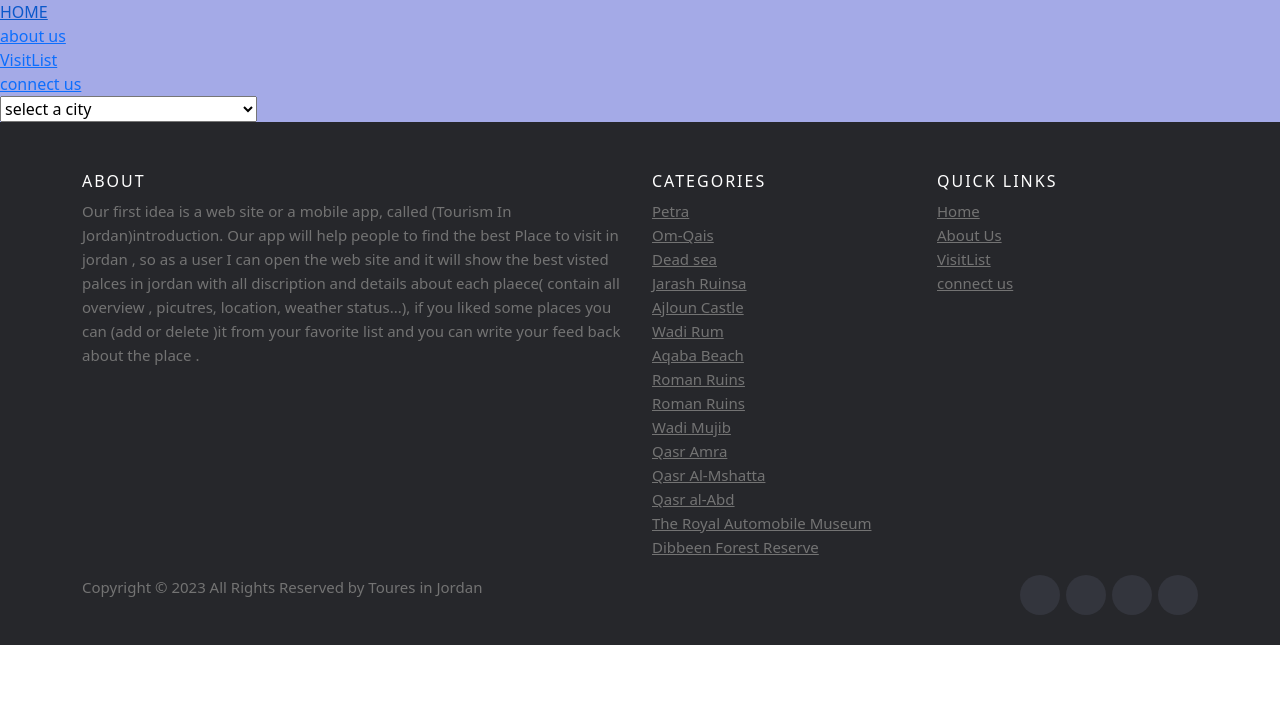
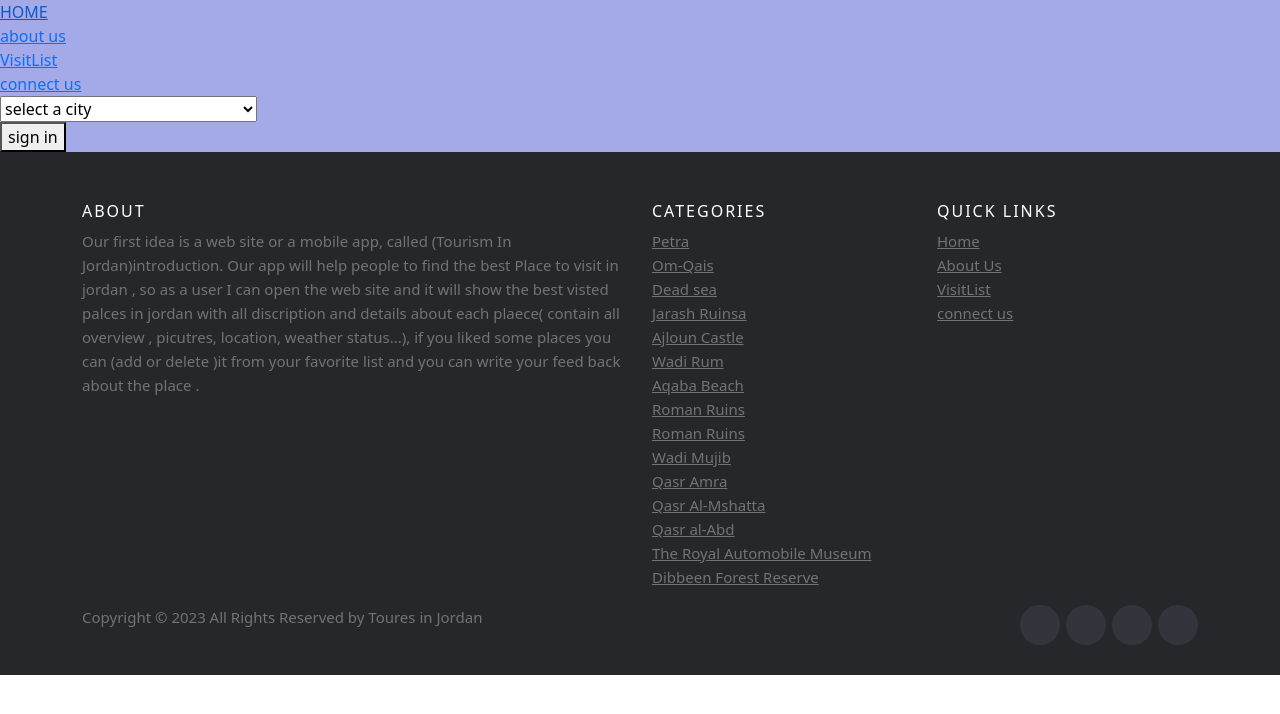
Before and after one commit to Tourism-in-Jordan/Tourism-in-jordan-FE, a React (Create React App) app: page / in a window 1280 px wide. Shown: the top 714 px of the page. Built offline with nearby package versions, Linux system fonts and the light colour scheme; no server answers.

Commit message:
add auth0 system , add some styles to about us page

```diff
--- a/package.json
+++ b/package.json
@@ -3,12 +3,13 @@
   "version": "0.1.0",
   "private": true,
   "dependencies": {
+    "@auth0/auth0-react": "^2.0.1",
     "@testing-library/jest-dom": "^5.16.5",
     "@testing-library/react": "^13.4.0",
     "@testing-library/user-event": "^13.5.0",
     "axios": "^1.3.5",
+    "bootstrap": "^5.2.3",
     "dotenv": "^16.0.3",
-    "bootstrap": "^5.2.3",
     "react": "^18.2.0",
     "react-bootstrap": "^2.7.4",
     "react-dom": "^18.2.0",
--- a/src/App.js
+++ b/src/App.js
@@ -7,11 +7,17 @@ import Home from "./Components/Home";
 import VisitList from "./Components/VisitList";
 import Header from "./Components/Header/Header";
 import Footer from "./Components/Footer/Footer";
+import LoginButton from "./Components/LoginButton";
+import LogoutButton from "./Components/LogoutButton";
+import Profile from "./Components/Profile";
+
 
 function App() {
   return (
     <>
       <Header />
+
+
       <Routes>
         <Route path='/' element={<Home />}></Route>
         <Route path="/about" element={<AboutUs />}></Route>
--- a/src/Components/Details.js
+++ b/src/Components/Details.js
@@ -4,10 +4,13 @@ import Weather from "./Weather";
 import ImageModal from "./ImageModal";
 import MapModal from "./MapModal";
 import VisitList from "./VisitList";
-
+import { useAuth0 } from "@auth0/auth0-react";
 
 export default function Details(props) {
     // console.log(props.data.city,"props.data")
+    const {logout,isAuthenticated}= useAuth0()
+
+
     const [show, setShow] = useState(false);
     const handleClose = () => setShow(false);
     const handleShow = () => setShow(true);
@@ -73,9 +76,9 @@ export default function Details(props) {
                             <p className="overview">{props.data.overview}</p>
                             <button onClick={handleShow}>Show Modal</button>
                             <button onClick={handleMapShow}>Show Map</button>
-
+                            {isAuthenticated &&(
                             <button onClick={addToVisitList}>Add to visit List</button>
-
+                            )}
                         </div>
 
                     </div>
--- a/src/Components/Header/Header.js
+++ b/src/Components/Header/Header.js
@@ -1,10 +1,16 @@
 import NavBar from '../NavBar'
 import './Header.css'
-
+import Profile from '../Profile'
+import LoginButton from '../LoginButton'
+import LogoutButton from '../LogoutButton'
 export default function Header(){
 return (<>
 <div id="header">
 <NavBar />
+
+<LoginButton/>
+<LogoutButton/>
+<Profile/>
 </div>
 </>)
 
--- a/src/Components/Home.js
+++ b/src/Components/Home.js
@@ -1,12 +1,13 @@
 import Details from "./Details";
 // import Card from "./Weather"
+import { useAuth0 } from "@auth0/auth0-react";
 
 import { useEffect, useState, useRef } from "react";
 
 export default function Home() {
 
     const [sitesData, setSitesData] = useState([])
-
+    const {loginWithRedirect,isAuthenticated}= useAuth0()
 
 
     async function displayDetails() {
@@ -33,6 +34,7 @@ export default function Home() {
 
 
     return (
+
         <>
             {
                 sitesData && sitesData.map(site => {
@@ -53,6 +55,8 @@ export default function Home() {
 
 
             }
+
         </>
+
     )
 }
--- /dev/null
+++ b/src/Components/LoginButton.js
@@ -0,0 +1,20 @@
+import { useAuth0 } from "@auth0/auth0-react";
+
+
+
+
+
+
+export default function LoginButton(){
+
+
+
+const {loginWithRedirect,isAuthenticated}= useAuth0()
+    return(
+    !isAuthenticated&&(
+<button onClick={()=>loginWithRedirect()} >sign in</button>
+
+    )
+)
+
+}
--- /dev/null
+++ b/src/Components/LogoutButton.js
@@ -0,0 +1,14 @@
+import { useAuth0 } from "@auth0/auth0-react";
+
+
+
+export default function LogoutButton(){
+const {logout,isAuthenticated}= useAuth0()
+    return(
+    isAuthenticated&&(
+<button onClick={()=>logout()} >sign out</button>
+
+    )
+)
+
+}
--- /dev/null
+++ b/src/Components/Profile.js
@@ -0,0 +1,23 @@
+import { useAuth0 } from "@auth0/auth0-react";
+
+
+
+
+
+
+export default function Profile(){
+
+
+
+const {user,isAuthenticated}= useAuth0()
+    return(
+    isAuthenticated&&(
+        <div>
+           <h3>{user?.name}</h3>
+           {user?.picture && <img src={user.picture} />}
+        </div>
+
+    )
+)
+
+}
--- a/src/Components/VisitList.js
+++ b/src/Components/VisitList.js
@@ -2,12 +2,12 @@ import { useEffect, useState, useRef } from 'react';
 import Card from "react-bootstrap/Card";
 import Button from "react-bootstrap/Button";
 import Form from "react-bootstrap/Form";
-
+import { useAuth0 } from '@auth0/auth0-react';
 
 export default function VisitList(props) {
     const commentRef = useRef();
     const [visitList, setVisitList] = useState([]);
-
+    const {loginWithRedirect,isAuthenticated}= useAuth0()
     async function getVisitList() {
         let url = `${process.env.REACT_APP_SERVER_URL}/vistList`;
         let response = await fetch(url, {
@@ -51,6 +51,7 @@ export default function VisitList(props) {
         getVisitList();
     }, [])
     return (
+        isAuthenticated&&(
         <>
             <h2>Welcome to Visit List Page</h2>
             <div id='cards'>
@@ -90,5 +91,5 @@ export default function VisitList(props) {
                 }
             </div>
         </>
-    )
+    ))
 }
--- a/src/index.js
+++ b/src/index.js
@@ -1,19 +1,27 @@
-import React from 'react';
-import ReactDOM from 'react-dom/client';
-import './index.css';
-import App from './App';
-import 'bootstrap/dist/css/bootstrap.min.css';
+import React from "react";
+import ReactDOM from "react-dom/client";
+import "./index.css";
+import App from "./App";
+import "bootstrap/dist/css/bootstrap.min.css";
 import { BrowserRouter } from "react-router-dom";
+import { Auth0Provider } from "@auth0/auth0-react";
+
 // import 'bootstrap/dist/css/bootstrap.min.css';
-
-const root = ReactDOM.createRoot(document.getElementById('root'));
+const domain = process.env.REACT_APP_AUTH0_DOMAIN;
+const clientId = process.env.REACT_APP_AUTH0_CLIENT_ID;
+const root = ReactDOM.createRoot(document.getElementById("root"));
 
 root.render(
   <BrowserRouter>
     <React.StrictMode>
-      <App />
+      <Auth0Provider domain={domain} clientId={clientId}
+      redirectUri={window.location.origin}>
+
+
+        <App />
+      </Auth0Provider>
     </React.StrictMode>
-  </BrowserRouter>,
+  </BrowserRouter>
 );
 
 // If you want to start measuring performance in your app, pass a function
```
Also changed, not shown: 2 other files (tests, documents, lock files or other folders).
